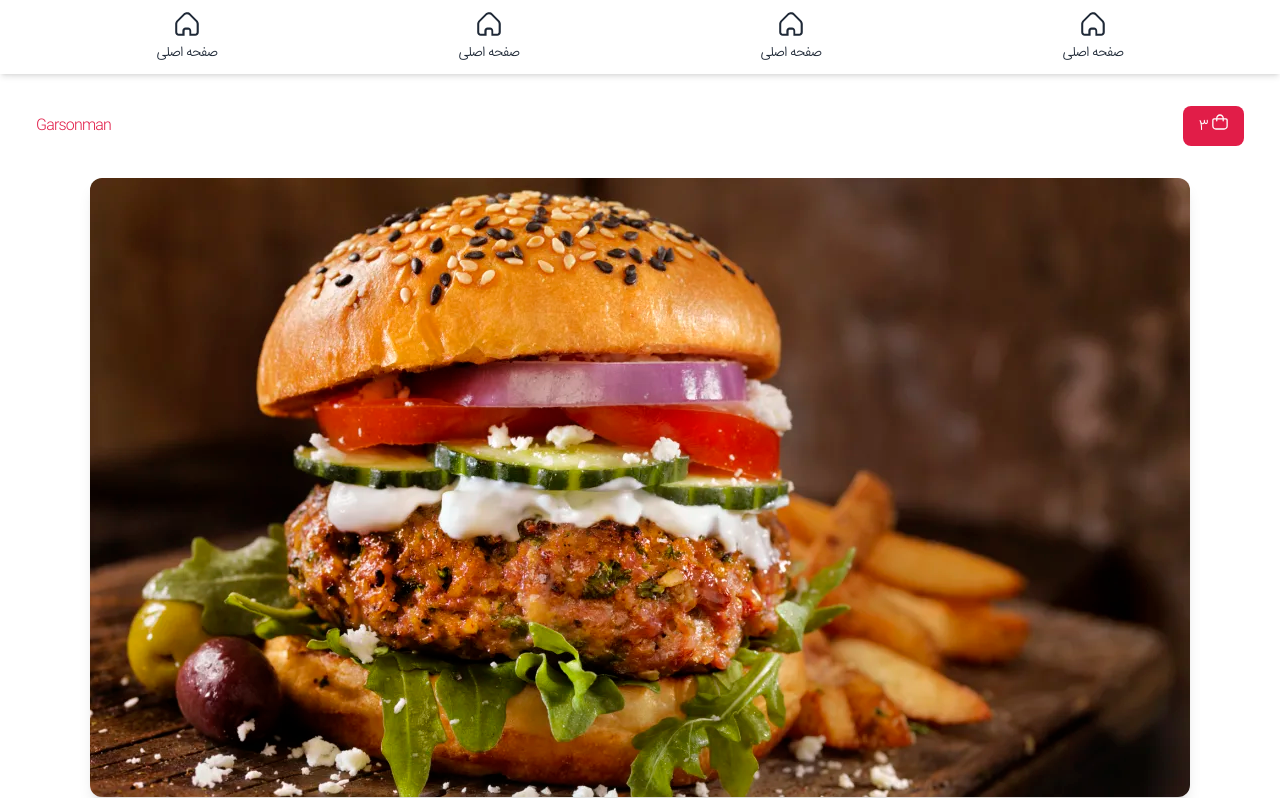
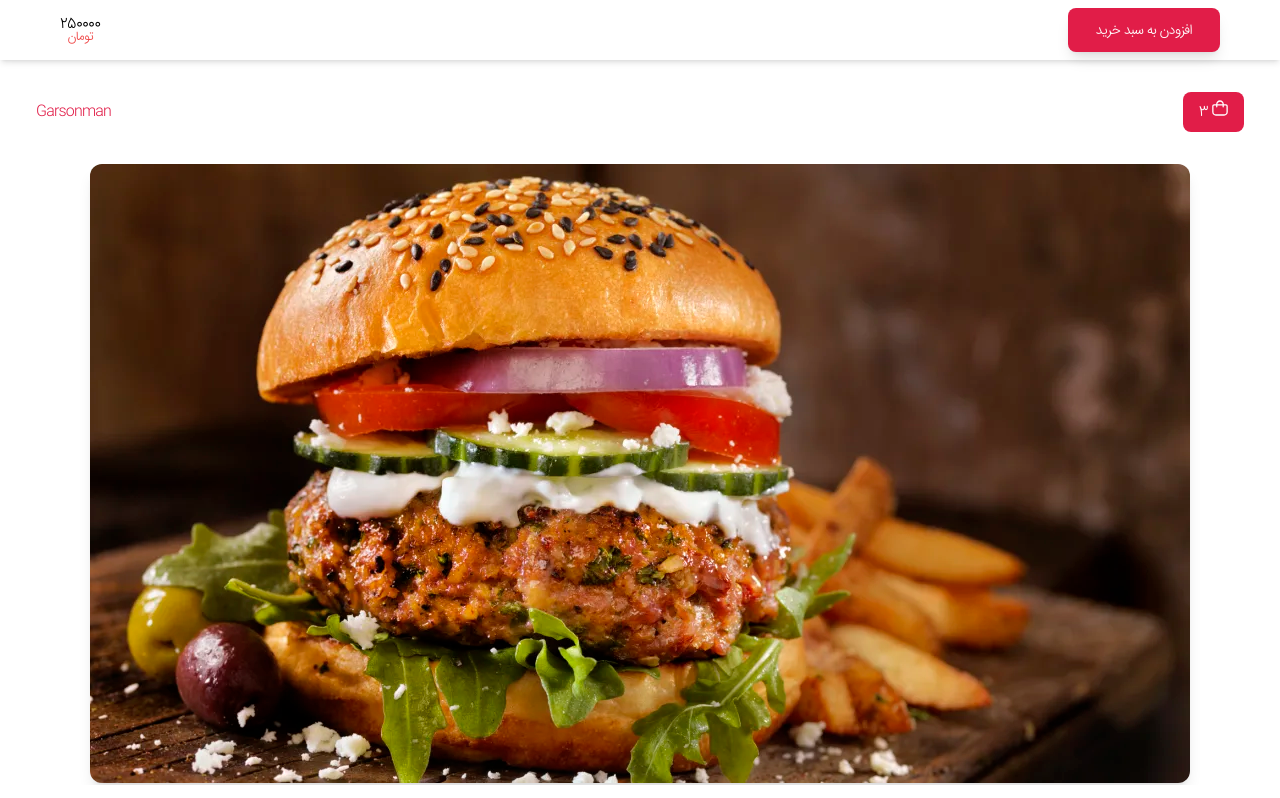
Before and after one commit to mtkz/garsonman, a website: page src/single.html in a window 1280 px wide. Shown: the top 798 px of the page. Drawn offline with Linux system fonts and the light colour scheme.

Commit message:
make single page price and add to cart button

```diff
--- a/src/single.html
+++ b/src/single.html
@@ -4,6 +4,7 @@
 <head>
     <meta charset="UTF-8">
     <title>main page</title>
+    <meta name="viewport" content="width=device-width, initial-scale=1.0">
     <style>
         @import url("css/font.css");
     </style>
@@ -14,44 +15,14 @@
     <nav class="bg-white shadow-[0_0_5px_0_rgba(0,0,0,0.3)] sm:shadow-md w-full fixed sm:sticky bottom-0 sm:top-0   z-10 ">
         <div class="mx-auto ">
             <div class="container px-1 sm:px-4 mx-auto">
-                <div class="grid grid-cols-4 sm:grid-cols-4 text-lg gap-4 text-center p-1 sm:p-2">
-
+                <div class="flex justify-between py-2 px-6">
                     <div>
-                        <a href="#" class="text-sm text-gray-800 inline-block hover:bg-red-100 transition duration-150  p-1 rounded-lg">
-                            <i>
-                            <svg class="block m-auto w-6 mb-1.5" xmlns="http://www.w3.org/2000/svg"
-                                 viewBox="0 0 22.5 22.5"
-                                 style="enable-background:new 0 0 22.5 22.5" xml:space="preserve"><path d="M11.2 2.1c.8 0 1.5.3 2 .8l6.3 6.3c.5.5.8 1.3.8 2v7.7c0 .8-.7 1.5-1.5 1.5h-3.6v-2.8c0-1.6-1.3-3-3-3H9.9c-1.6 0-3 1.3-3 3v2.8H3.6c-.8 0-1.5-.7-1.5-1.5v-7.7c0-.8.3-1.5.8-2l6.3-6.3c.6-.5 1.3-.8 2-.8m0-1.8C10 .3 8.8.8 7.9 1.7L1.6 7.9C.7 8.8.2 10 .2 11.2v7.7c0 1.9 1.5 3.4 3.4 3.4H9v-4.6c0-.6.5-1.1 1.1-1.1h2.3c.6 0 1.1.5 1.1 1.1v4.6h5.4c1.9 0 3.4-1.5 3.4-3.4v-7.7c0-1.2-.5-2.4-1.4-3.3l-6.3-6.3C13.7.7 12.5.2 11.2.3z" style="fill:#1F2937"/></svg>
-                        </i> صفحه اصلی
-                        </a>
+                        <a href="" class="bg-rose-600 text-white px-7 py-3 block rounded-lg shadow-lg text-sm">افزودن به سبد خرید</a>
                     </div>
-                    <div>
-                        <a href="#" class="text-sm text-gray-800 inline-block hover:bg-red-100 transition duration-150  p-1 rounded-lg">
-                            <i>
-                            <svg class="block m-auto w-6 mb-1.5" xmlns="http://www.w3.org/2000/svg"
-                                 viewBox="0 0 22.5 22.5"
-                                 style="enable-background:new 0 0 22.5 22.5" xml:space="preserve"><path d="M11.2 2.1c.8 0 1.5.3 2 .8l6.3 6.3c.5.5.8 1.3.8 2v7.7c0 .8-.7 1.5-1.5 1.5h-3.6v-2.8c0-1.6-1.3-3-3-3H9.9c-1.6 0-3 1.3-3 3v2.8H3.6c-.8 0-1.5-.7-1.5-1.5v-7.7c0-.8.3-1.5.8-2l6.3-6.3c.6-.5 1.3-.8 2-.8m0-1.8C10 .3 8.8.8 7.9 1.7L1.6 7.9C.7 8.8.2 10 .2 11.2v7.7c0 1.9 1.5 3.4 3.4 3.4H9v-4.6c0-.6.5-1.1 1.1-1.1h2.3c.6 0 1.1.5 1.1 1.1v4.6h5.4c1.9 0 3.4-1.5 3.4-3.4v-7.7c0-1.2-.5-2.4-1.4-3.3l-6.3-6.3C13.7.7 12.5.2 11.2.3z" style="fill:#1F2937"/></svg>
-                        </i> صفحه اصلی
-                        </a>
-                    </div>
-                    <div>
-                        <a href="#" class="text-sm text-gray-800 inline-block hover:bg-red-100 transition duration-150  p-1 rounded-lg">
-                            <i>
-                            <svg class="block m-auto w-6 mb-1.5" xmlns="http://www.w3.org/2000/svg"
-                                 viewBox="0 0 22.5 22.5"
-                                 style="enable-background:new 0 0 22.5 22.5" xml:space="preserve"><path d="M11.2 2.1c.8 0 1.5.3 2 .8l6.3 6.3c.5.5.8 1.3.8 2v7.7c0 .8-.7 1.5-1.5 1.5h-3.6v-2.8c0-1.6-1.3-3-3-3H9.9c-1.6 0-3 1.3-3 3v2.8H3.6c-.8 0-1.5-.7-1.5-1.5v-7.7c0-.8.3-1.5.8-2l6.3-6.3c.6-.5 1.3-.8 2-.8m0-1.8C10 .3 8.8.8 7.9 1.7L1.6 7.9C.7 8.8.2 10 .2 11.2v7.7c0 1.9 1.5 3.4 3.4 3.4H9v-4.6c0-.6.5-1.1 1.1-1.1h2.3c.6 0 1.1.5 1.1 1.1v4.6h5.4c1.9 0 3.4-1.5 3.4-3.4v-7.7c0-1.2-.5-2.4-1.4-3.3l-6.3-6.3C13.7.7 12.5.2 11.2.3z" style="fill:#1F2937"/></svg>
-                        </i> صفحه اصلی
-                        </a>
-                    </div>
-                    <div>
-                        <a href="#" class="text-sm text-gray-800 inline-block hover:bg-red-100 transition duration-150  p-1 rounded-lg">
-                            <i>
-                            <svg class="block m-auto w-6 mb-1.5" xmlns="http://www.w3.org/2000/svg"
-                                 viewBox="0 0 22.5 22.5"
-                                 style="enable-background:new 0 0 22.5 22.5" xml:space="preserve"><path d="M11.2 2.1c.8 0 1.5.3 2 .8l6.3 6.3c.5.5.8 1.3.8 2v7.7c0 .8-.7 1.5-1.5 1.5h-3.6v-2.8c0-1.6-1.3-3-3-3H9.9c-1.6 0-3 1.3-3 3v2.8H3.6c-.8 0-1.5-.7-1.5-1.5v-7.7c0-.8.3-1.5.8-2l6.3-6.3c.6-.5 1.3-.8 2-.8m0-1.8C10 .3 8.8.8 7.9 1.7L1.6 7.9C.7 8.8.2 10 .2 11.2v7.7c0 1.9 1.5 3.4 3.4 3.4H9v-4.6c0-.6.5-1.1 1.1-1.1h2.3c.6 0 1.1.5 1.1 1.1v4.6h5.4c1.9 0 3.4-1.5 3.4-3.4v-7.7c0-1.2-.5-2.4-1.4-3.3l-6.3-6.3C13.7.7 12.5.2 11.2.3z" style="fill:#1F2937"/></svg>
-                        </i> صفحه اصلی
-                        </a>
-                    </div>
+                    <section class="price leading-3 self-center text-center">
+                        <p class="block">250000</p>
+                        <small class="text-red-500">تومان</small>
+                    </section>
 
                 </div>
             </div>
@@ -130,11 +101,6 @@
 
     </div>
 
-    <br><br><br><br><br><br><br>
-    <br><br><br><br><br><br><br>
-    <br><br><br><br><br><br><br>
-    <br><br><br><br><br><br><br>
-
 </body>
 
 </html>
```
Also changed, not shown: src/entry.css (+6 -3 lines), src/main.html (+3 -0 lines), dist/app.css.
